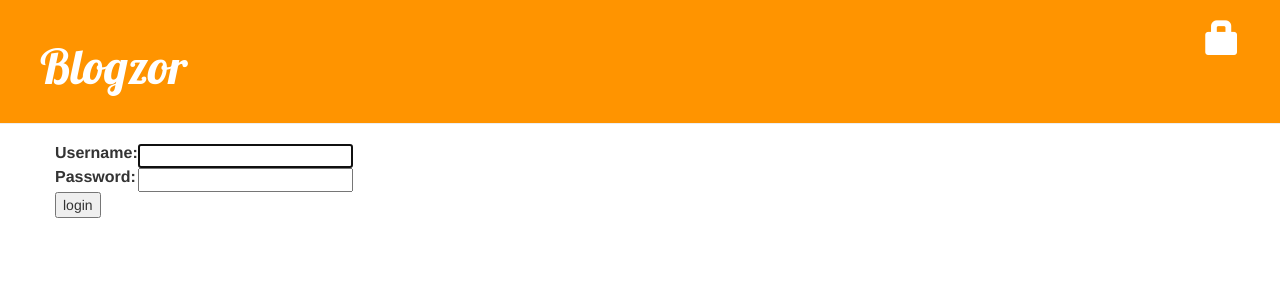
After one commit to venkor/courier, a Django app: page /accounts/login/ in a window 1280 px wide. The commit adds this page. Shown: the top 300 px of the page. Run offline with Django 3.2, Linux system fonts and the light colour scheme; some libraries are stand-ins or nearby versions.

Commit message:
NOT WORK: Modyfikacja logowania, autoryzacja uzytkownikow

```diff
--- a/blog/templates/blog/base.html
+++ b/blog/templates/blog/base.html
@@ -8,13 +8,16 @@
 		<title>Blogz</title>
 	</head>
 	<body>
-	    <div class="page-header">
-					{% if user.is_authenticated %}
-					<a href="{% url 'post_new' %}" class="top-menu"><span class="glyphicon glyphicon-plus"</span></a>
-					<a href="{% url 'post_draft_list' %}" class="top-menu"><span class="glyphicon glyphicon-edit"></span></a>
-					{% endif %}
-	        <h1><a href="/">Blogzor</a></h1>
-	    </div>
+		<div class="page-header">
+		    {% if user.is_authenticated %}
+		    <a href="{% url 'post_new' %}" class="top-menu"><span class="glyphicon glyphicon-plus"></span></a>
+		    <a href="{% url 'post_draft_list' %}" class="top-menu"><span class="glyphicon glyphicon-edit"></span></a>
+		    <p class="top-menu">Hello {{ user.username }}<small>(<a href="{% url 'logout' %}">Log out</a>)</small></p>
+		    {% else %}
+		    <a href="{% url 'login' %}" class="top-menu"><span class="glyphicon glyphicon-lock"></span></a>
+		    {% endif %}
+		    <h1><a href="{% url 'blog.views.post_list' %}">Blogzor</a></h1>
+		</div>
 	    <div class="content container">
 	        <div class="row">
 	            <div class="col-md-8">
--- a/blog/templates/blog/post_detail.html
+++ b/blog/templates/blog/post_detail.html
@@ -14,6 +14,8 @@
         {% if user.is_authenticated %}
         <a class="btn btn-default" href="{% url 'post_edit' pk=post.pk %}"><span class="glyphicon glyphicon-pencil"></span></a>
         <a class="btn btn-default" href="{% url 'post_remove' pk=post.pk %}"><span class="glyphicon glyphicon-remove"></span></a>
+        {% else %}
+        <a href="{% url 'login' %}" class="top-menu"><span class="glyphicon glyphicon-lock"></span></a>
         {% endif %}
         <h1>{{ post.title }}</h1>
         <p>{{ post.text|linebreaksbr }}</p>
--- /dev/null
+++ b/blog/templates/registration/login.html
@@ -0,0 +1,26 @@
+{% extends "blog/base.html" %}
+
+{% block content %}
+
+{% if form.errors %}
+<p>Your username and password didn't match. Please try again.</p>
+{% endif %}
+
+<form method="post" action="{% url 'login' %}">
+{% csrf_token %}
+<table>
+<tr>
+    <td>{{ form.username.label_tag }}</td>
+    <td>{{ form.username }}</td>
+</tr>
+<tr>
+    <td>{{ form.password.label_tag }}</td>
+    <td>{{ form.password }}</td>
+</tr>
+</table>
+
+<input type="submit" value="login" />
+<input type="hidden" name="next" value="{{ next }}" />
+</form>
+
+{% endblock %}
--- a/blog/views.py
+++ b/blog/views.py
@@ -3,6 +3,7 @@ from django.utils import timezone
 from .models import Post
 from .forms import PostForm
 from django.shortcuts import redirect
+from django.contrib.auth.decorators import login_required
 
 # Create your views here.
 
@@ -14,6 +15,7 @@ def post_detail(request, pk):
 	post = get_object_or_404(Post, pk=pk)
 	return render(request, 'blog/post_detail.html', {'post': post})
 
+@login_required
 def post_new(request):
     if request.method == "POST":
         form = PostForm(request.POST)
@@ -26,6 +28,7 @@ def post_new(request):
         form = PostForm()
     return render(request, 'blog/post_edit.html', {'form': form})
 
+@login_required
 def post_edit(request, pk):
     post = get_object_or_404(Post, pk=pk)
     if request.method == "POST":
@@ -39,15 +42,18 @@ def post_edit(request, pk):
         form = PostForm(instance=post)
     return render(request, 'blog/post_edit.html', {'form': form})
 
+@login_required
 def post_draft_list(request):
 	posts = Post.objects.filter(published_date__isnull=True).order_by('-created_date')
 	return render(request, 'blog/post_draft_list.html', {'posts': posts})
 
+@login_required
 def post_publish(request, pk):
 	post = get_object_or_404(Post, pk=pk)
 	post.publish()
 	return redirect('blog.views.post_detail', pk=pk)
 
+@login_required
 def post_remove(request, pk):
 	post = get_object_or_404(Post, pk=pk)
 	post.delete()
--- a/mysite/settings.py
+++ b/mysite/settings.py
@@ -1,11 +1,8 @@
 """
 Django settings for mysite project.
-
 Generated by 'django-admin startproject' using Django 1.8.
-
 For more information on this file, see
 https://docs.djangoproject.com/en/1.8/topics/settings/
-
 For the full list of settings and their values, see
 https://docs.djangoproject.com/en/1.8/ref/settings/
 """
@@ -105,3 +102,4 @@ STATIC_ROOT = os.path.join(BASE_DIR, 'public', 'static')
 STATICFILES_DIRS = (
 	os.path.join(BASE_DIR, "static"),
 )
+LOGIN_REDIRECT_URL = '/'
--- a/mysite/urls.py
+++ b/mysite/urls.py
@@ -1,11 +1,12 @@
-from django.conf.urls import include, url
+from django.conf.urls import include, url, patterns
+from django.contrib.auth import views
+
 from django.contrib import admin
+admin.autodiscover()
 
-urlpatterns = [
-    # Examples:
-    # url(r'^$', 'mysite.views.home', name='home'),
-    # url(r'^blog/', include('blog.urls')),
-
+urlpatterns = patterns('',
     url(r'^admin/', include(admin.site.urls)),
+    url(r'^accounts/login/$', views.login, name='login'),
+    url(r'^accounts/logout/$', views.logout, name='logout', kwargs={'next_page': '/'}),
     url(r'', include('blog.urls')),
-]
+)
```
